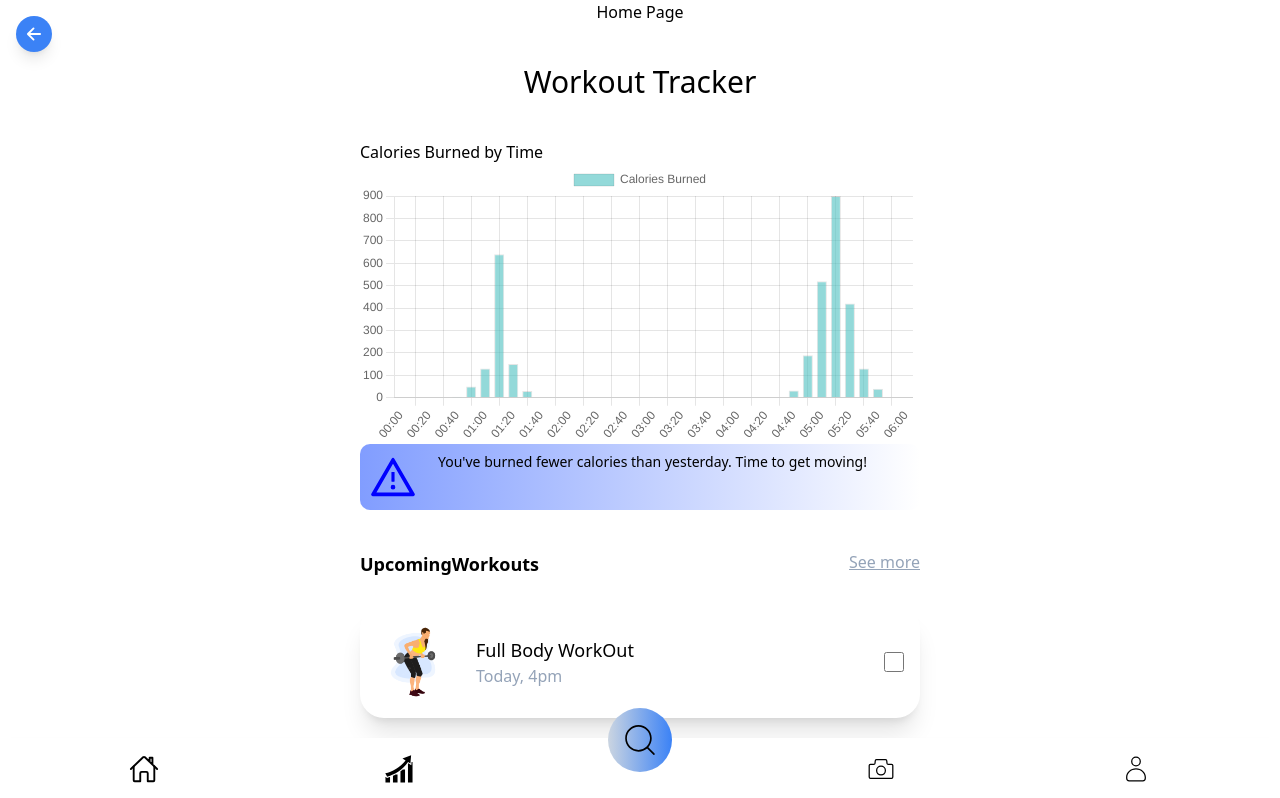
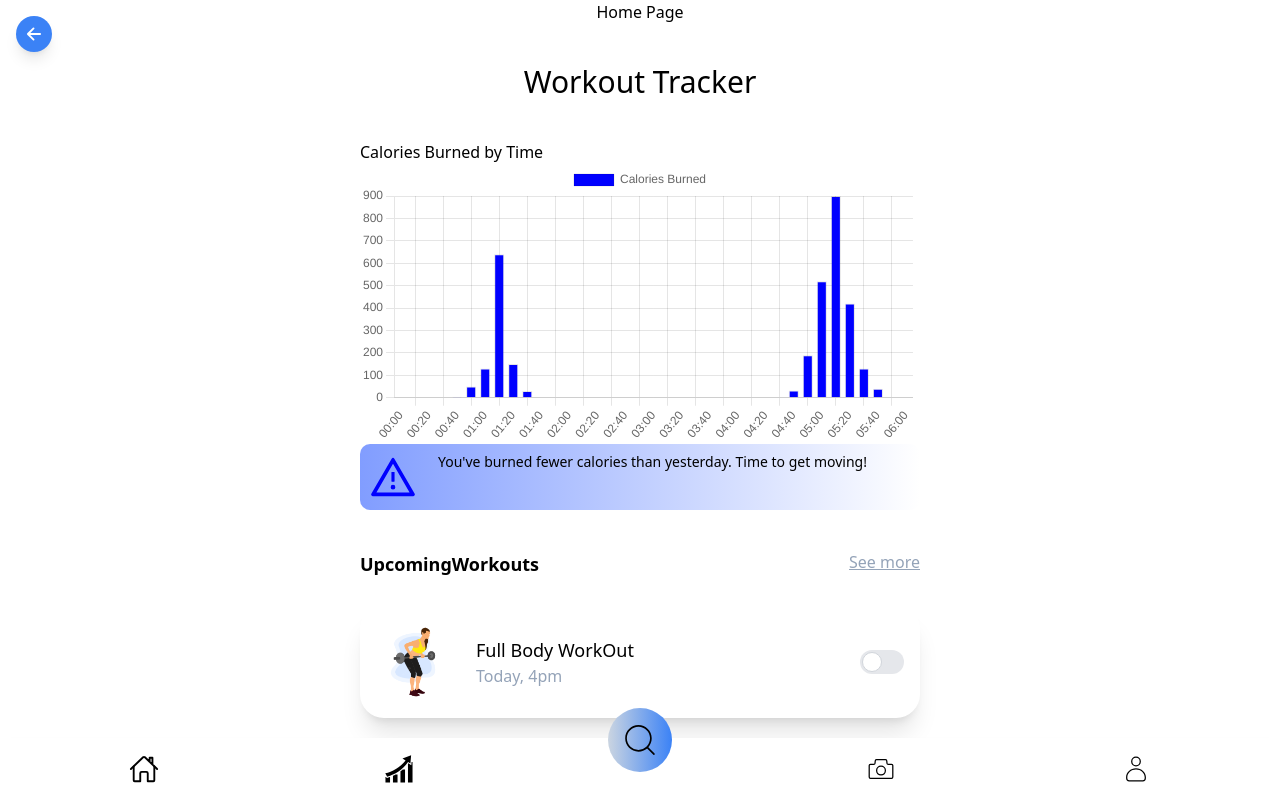
Before and after one commit to kishore-s-n/inter-project, a React (Vite) app: page /Home in a window 1280 px wide. Shown: the top 798 px of the page. Built offline with nearby package versions, Linux system fonts and the light colour scheme.

Commit message:
Feat: final changes to make it look exactly the same

```diff
--- a/src/Components/HomepageComponents/CalorieGraph.jsx
+++ b/src/Components/HomepageComponents/CalorieGraph.jsx
@@ -23,7 +23,7 @@
             0, 0, 0, 0, 4, 50, 130, 640, 150, 30, 0, 0, 0, 0, 0, 0, 0, 0, 0, 0, 0,
             0, 0, 0, 0, 0, 0, 2, 32, 190, 520, 900, 420, 130, 40, 0, 0, 0, 0, 0, 50
           ],
-          backgroundColor: 'rgba(75, 192, 192, 0.6)',
+          backgroundColor: 'blue',
           borderWidth: 1,
         },
       ],
--- a/src/Components/HomepageComponents/Trainlist.jsx
+++ b/src/Components/HomepageComponents/Trainlist.jsx
@@ -1,6 +1,6 @@
+import Workout from "../../assets/workout.png"
 
 const Trainlist = () => {
-    const workout="src/assets/workout.png"
   return (
     <div className="w-full my-12 px-5">
         <h1 className="text-xl font-bold text-left mb-7">What Do You Want to Train</h1>
@@ -10,7 +10,7 @@
                 <li className="text-sm">Arms</li>
                 <li className="text-sm">Leg</li>
             </ul>
-            <img src={workout} alt="workout image" className="h-24 w-24 bg-slate-200 rounded-full" />
+            <img src={Workout} alt="workout image" className="h-24 w-24 bg-slate-200 rounded-full" />
         </div>
     </div>
   )
--- a/src/Components/HomepageComponents/UpcomingWorkouts.jsx
+++ b/src/Components/HomepageComponents/UpcomingWorkouts.jsx
@@ -1,10 +1,12 @@
 import { useState } from "react"
 import WorkoutComp from "../WorkoutComp"
+import  Dumbell  from "../../assets/dumbell.png"
+import Yoga from "../../assets/yoga.png"
 
 const UpcomingWorkouts= ()=>{
-    const[View,setView]=useState('initial')
+    const[view,setView]=useState('initial')
     const HandleClick=()=>{
-        if (View=='initial'){
+        if (view=='initial'){
             setView('detailes')
         }
         else{
@@ -12,8 +14,6 @@
         }
     }
 
-    const Dumbell = "src/assets/dumbell.png"
-    const Yoga = "src/assets/yoga.png"
 
 
 
@@ -25,8 +25,9 @@
                 <span className="text-slate-400 underline cursor-pointer" onClick={HandleClick}>See more</span>
             </div>
             <ul className="w-full flex flex-col gap-3  mt-7">
-                <WorkoutComp imgsrc={Dumbell} title="Full Body WorkOut" datentime="Today, 4pm" name="workout1" id="1"/>
-                <WorkoutComp imgsrc={Yoga} title="Full Body WorkOut" datentime="Today, 4pm" name="workout2" id="2"/>
+                <WorkoutComp imgsrc={Dumbell} title="Full Body WorkOut" datentime="Today, 4pm" />
+                <WorkoutComp imgsrc={Yoga} title="Full Body WorkOut" datentime="Today, 4pm" />
+
             </ul>
         </div>
   )
--- a/src/Components/WorkoutComp.jsx
+++ b/src/Components/WorkoutComp.jsx
@@ -10,7 +10,14 @@
             <p className="text-slate-400">{props.datentime}</p>
           </div>
         </div>
-        <input type="checkbox" name={props.name} id={props.id} className="h-5 w-5"/>
+
+
+        <label class="inline-flex items-center cursor-pointer">
+          <input type="checkbox" value="" class="sr-only peer" />
+          <div class="relative w-11 h-6 bg-gray-200 peer-focus:outline-none peer-focus:ring-4 peer-focus:ring-blue-300 dark:peer-focus:ring-blue-800 rounded-full peer dark:bg-gray-700 peer-checked:after:translate-x-full rtl:peer-checked:after:-translate-x-full peer-checked:after:border-white after:content-[''] after:absolute after:top-[2px] after:start-[2px] after:bg-white after:border-gray-300 after:border after:rounded-full after:h-5 after:w-5 after:transition-all dark:border-gray-600 peer-checked:bg-blue-600"></div>
+        </label>
+
+
     </div>
   )
 }
```
